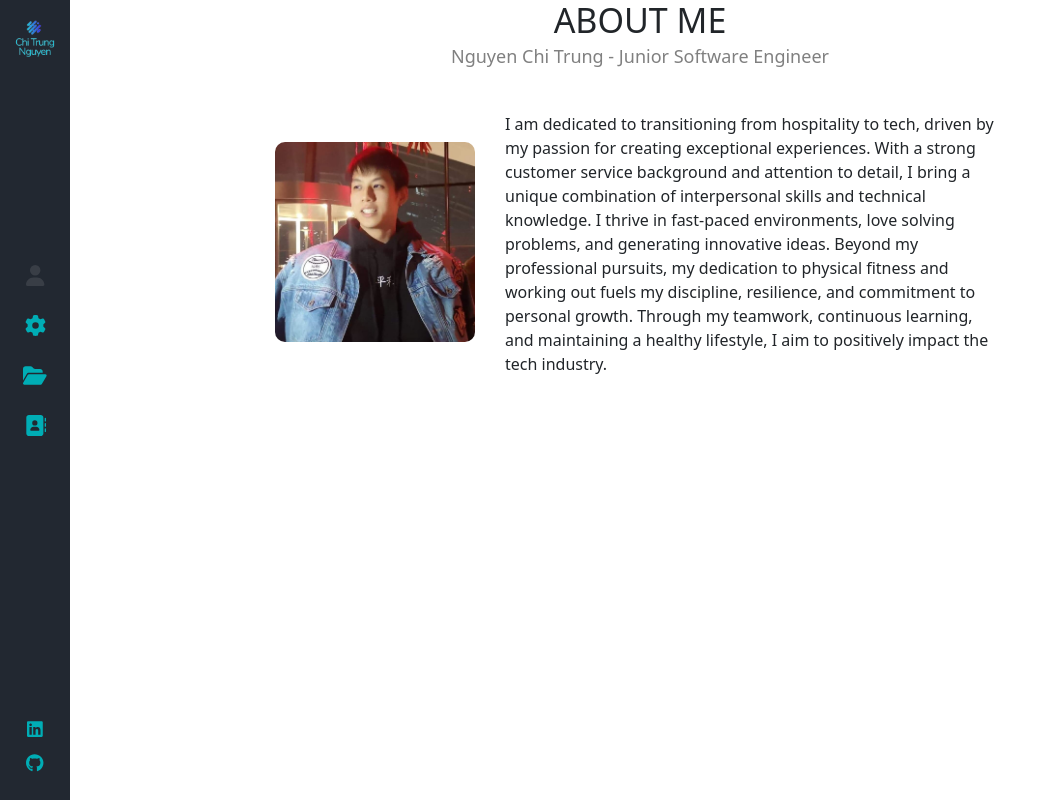
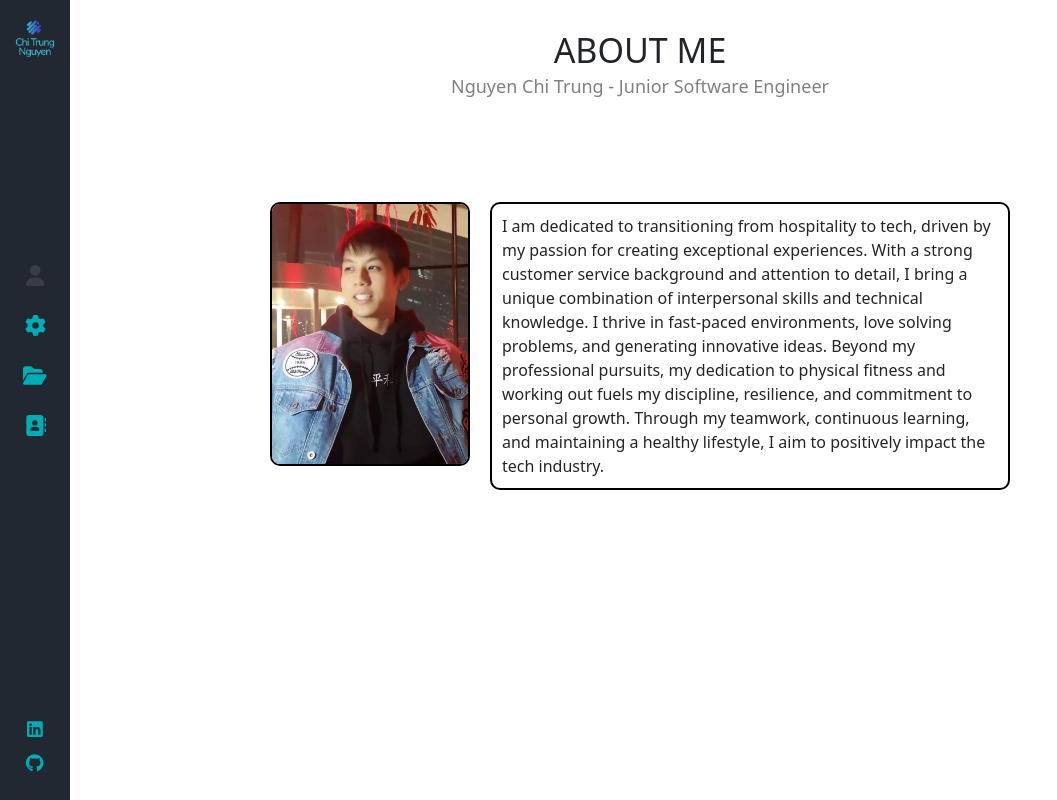
Before and after one commit to Puzzles65/portfolio, a React (Create React App) app: page / in a window 1280 px wide. Shown: the whole page, without its empty margins (0-1057 px from the left). Built offline with nearby package versions, Linux system fonts and the light colour scheme.

Commit message:
about css

```diff
--- a/src/components/About/About.scss
+++ b/src/components/About/About.scss
@@ -6,9 +6,10 @@
   }
 
   .about-title {
-    margin-bottom: 20px;
+    margin-bottom: 80px;
 
     h2 {
+      margin-top: 30px;
       font-size: 34px;
       text-transform: uppercase;
       margin-bottom: 5px;
@@ -28,10 +29,10 @@
 
   .profile-picture {
     width: 200px;
-    height: 200px;
+    height: 264px;
     border-radius: 10px;
-    margin-top: 30px;
-    margin-right: 30px;
+    border: 2px solid black;
+    margin-right: 20px;
     overflow: hidden;
 
     img {
@@ -45,12 +46,15 @@
 
   .about-text {
     flex: 1;
-    max-width: 500px;
+    max-width: 520px;
+    border: 2px solid black;
+    border-radius: 10px;
 
     p {
       font-size: 16px;
       line-height: 1.5;
-      margin-bottom: 20px;
+      margin: 10px 10px 10px 10px;
       text-align: left;
+
     }
   }
--- a/src/components/Projects/Projects.jsx
+++ b/src/components/Projects/Projects.jsx
@@ -5,7 +5,7 @@ import projectData from '../../projectData'
 
 function Projects() {
     return (
-        <div className="projects">
+        <div className="projects" id="projects">
           <h2>Projects</h2>
           <Carousel data-bs-theme="dark">
             {projectData.map((project, index) => (
--- a/src/components/Projects/Projects.scss
+++ b/src/components/Projects/Projects.scss
@@ -36,8 +36,11 @@
                         margin-right: 10px;
                         margin-top: 15px;
                     }
+
                 }
+
             }
+
         }
 
         h5 {
```
